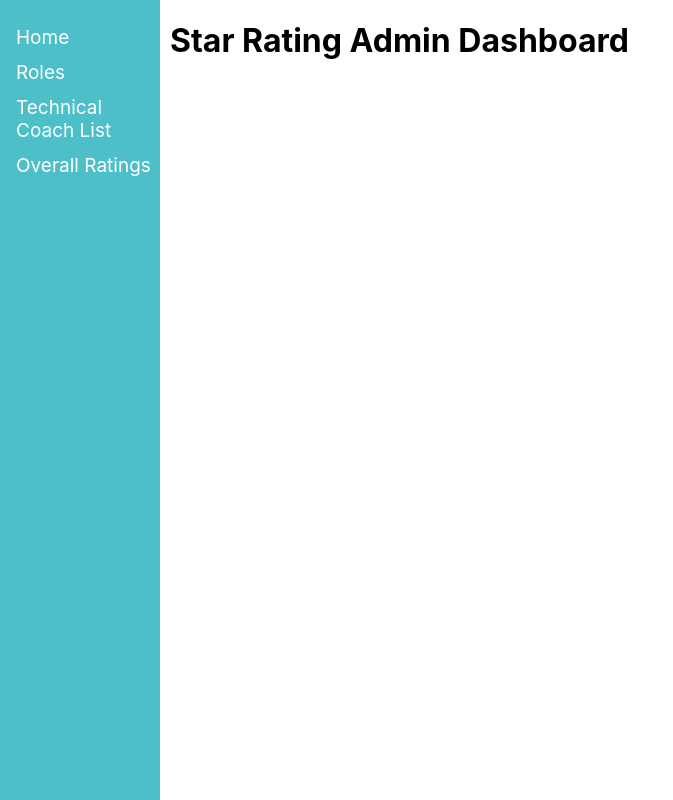
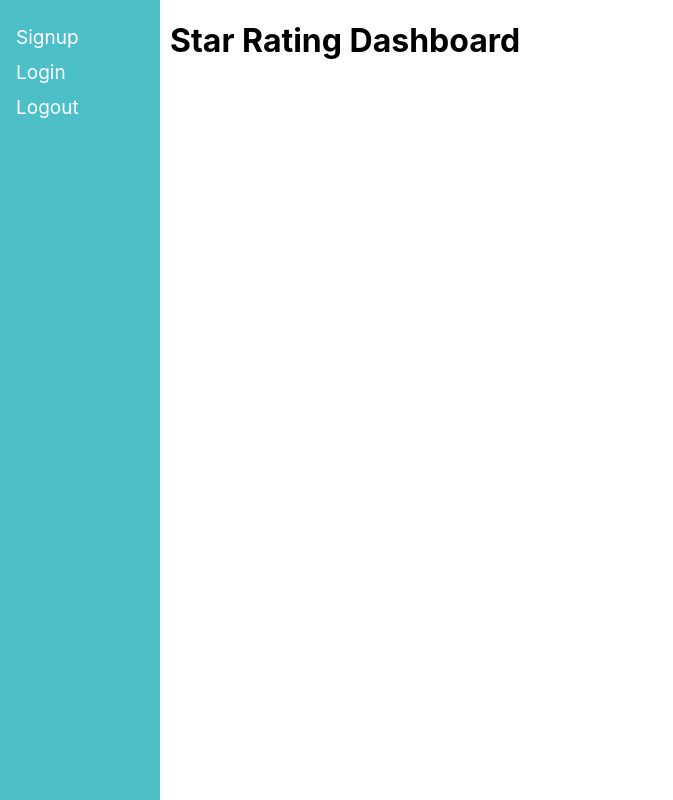
Before and after one commit to Enoch2k2/star-rating-dashboard-v-2-0, a React (Create React App) app in the folder client/: page / in a window 1280 px wide. Shown: the whole page, without its empty margins (0-673 px from the left). Built offline with nearby package versions, Linux system fonts and the light colour scheme.

Commit message:
added homepage navigation and container, added styling

```diff
--- a/client/src/App.js
+++ b/client/src/App.js
@@ -1,13 +1,14 @@
 import React, { Component } from 'react';
 import { BrowserRouter as Router, Switch, Route } from 'react-router-dom';
 import { AdminLayout } from './containers/admin';
+import { HomeLayout } from './containers/home';
 
 class App extends Component {
   render() {
     return (
       <Router>
         <Switch>
-          <Route exact path="/" component={ AdminLayout } />
+          <Route exact path="/" component={ HomeLayout } />
         </Switch>
       </Router>
     );
--- a/client/src/components/admin/AdminNavbar.js
+++ b/client/src/components/admin/AdminNavbar.js
@@ -17,8 +17,3 @@ export class AdminNavbar extends Component {
 }
 
 export default AdminNavbar
-
-// ## Navbar As Admin
-//   - Roles(add roles to users)
-//   - Technical Coach List(ratings, notes, comments from students)
-//     - Overall Ratings(Graph of Ratings, filtered by month / week / day)
--- /dev/null
+++ b/client/src/components/home/HomeNavbar.js
@@ -0,0 +1,18 @@
+import React, { Component } from 'react'
+import { Link } from 'react-router-dom';
+
+export class HomeNavbar extends Component {
+  render() {
+    return (
+      <nav>
+        <div class="sidenav">
+          <Link to="/">Signup</Link>
+          <Link to="/">Login</Link>
+          <Link to="/">Logout</Link>
+        </div>
+      </nav>
+    )
+  }
+}
+
+export default HomeNavbar
--- /dev/null
+++ b/client/src/components/home/index.js
@@ -0,0 +1,5 @@
+import HomeNavbar from './HomeNavbar';
+
+export {
+  HomeNavbar
+}
--- /dev/null
+++ b/client/src/containers/home/HomeLayout.js
@@ -0,0 +1,18 @@
+import React, { Component } from 'react'
+import { HomeNavbar } from '../../components/home';
+import '../../stylesheets/AdminLayout.css';
+
+export class HomeLayout extends Component {
+  render() {
+    return (
+      <div>
+        <HomeNavbar />
+        <div className="main">
+          <h1>Star Rating Dashboard</h1>
+        </div>
+      </div>
+    )
+  }
+}
+
+export default HomeLayout
--- /dev/null
+++ b/client/src/containers/home/index.js
@@ -0,0 +1,5 @@
+import HomeLayout from './HomeLayout';
+
+export {
+  HomeLayout
+}
```
